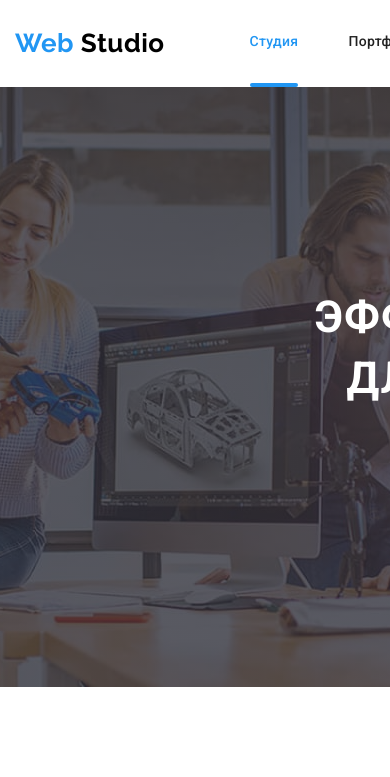
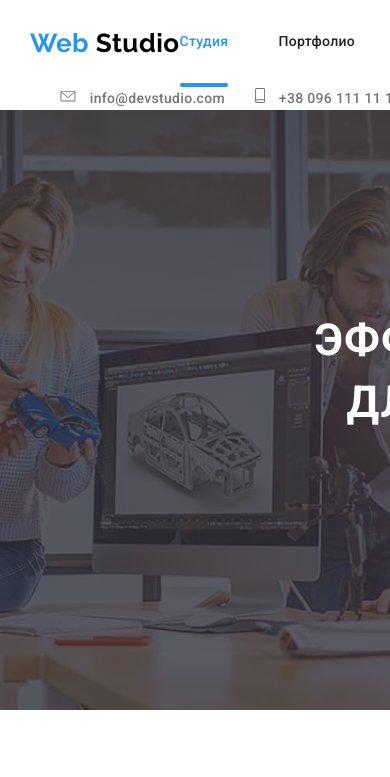
Before and after one commit to Naivelamb1003/goit-markup-hw-08, a plain HTML site: page index.html in a window 390 px wide. Shown: the top 777 px of the page. Drawn offline with nearby package versions, Linux system fonts and the light colour scheme.

Commit message:
add to mobile LOGO

```diff
--- a/index.html
+++ b/index.html
@@ -16,11 +16,11 @@
     <!-- Site header -->
     <header>
 
-        <nav class="container header">
+        <nav class="header">
+            <div class="container">
                 <ul class="site-nav">
-                <li class="item">
                     <a href="./index.html" class="logo"><span class="logo-text">Web</span> Studio</a>
-                </li>
+
                     <li class="item">
                         <a href="./index.html" class="link style-header curent">Студия</a>
                     </li>
@@ -49,6 +49,7 @@
                         </a>
                     </li>
                 </ul>
+            </div>
         </nav>
 
     </header>
--- a/sass/components/_common.scss
+++ b/sass/components/_common.scss
@@ -27,6 +27,9 @@ body {
   letter-spacing: 0.03em;
   text-transform: uppercase;
 }
+
+// Скрытие елемента
+
 .visually-hidden {
   position: absolute;
   width: 1px;
--- a/sass/utils/_variables.scss
+++ b/sass/utils/_variables.scss
@@ -17,4 +17,4 @@ $logo-color: #000000;
 $timeFunction: cubic-bezier(0.4, 0, 0.2, 1);
 $mobile: 480px;
 $tablet: 768px;
-$desktop: 1600px;
+$desktop: 1200px;
```
Lines whose indentation alone changed are shown as unchanged.
